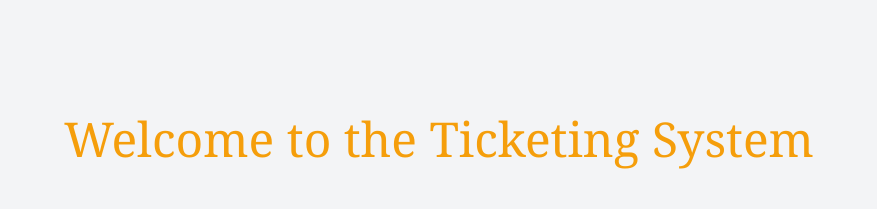
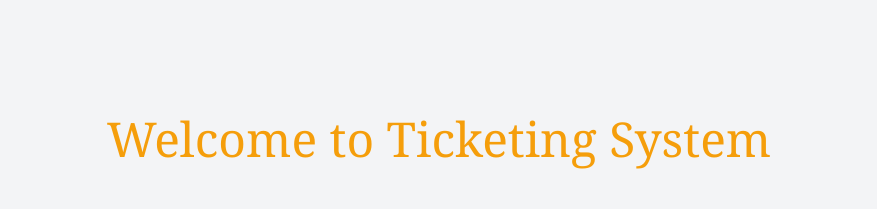
Before and after one commit to kiritoaftab/ticketing-neodeals, a React (Create React App) app in the folder frontend/: page / in a window 1280 px wide. Shown: the top 209 px of the page, without its empty margins (201-1078 px from the left). Built offline with nearby package versions, Linux system fonts and the light colour scheme.

Commit message:
home page styled

```diff
--- a/frontend/src/pages/Home.js
+++ b/frontend/src/pages/Home.js
@@ -16,7 +16,7 @@ function Home() {
   return (
     <div className="min-h-screen flex flex-col justify-center items-center bg-gray-100">
       {/* Welcome Message */}
-      <h1 className="font-serif text-5xl text-yellow-500 mb-8">Welcome to the Ticketing System</h1>
+      <h1 className="font-serif text-5xl text-yellow-500 mb-8">Welcome to Ticketing System</h1>
 
       <div className="max-w-screen-lg mx-auto flex justify-center">
         {/* Customer Signup Card */}
```
